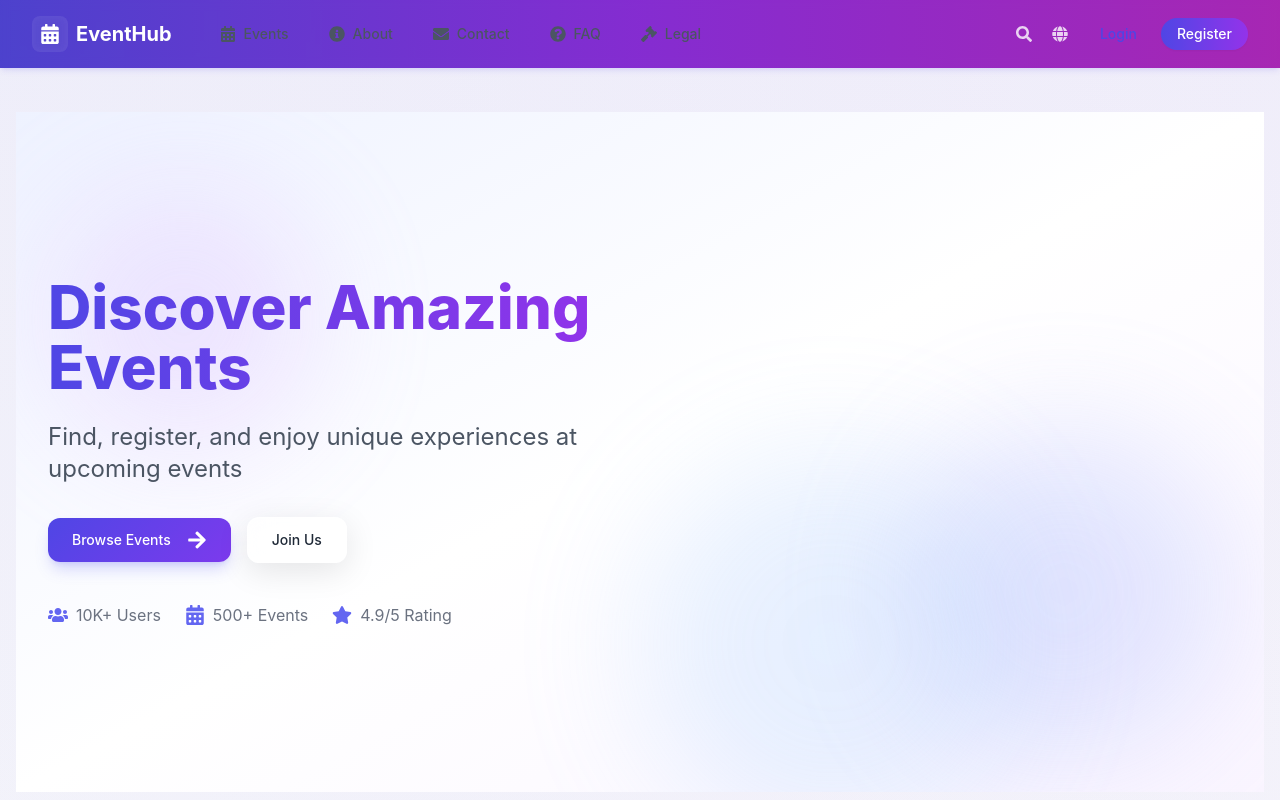
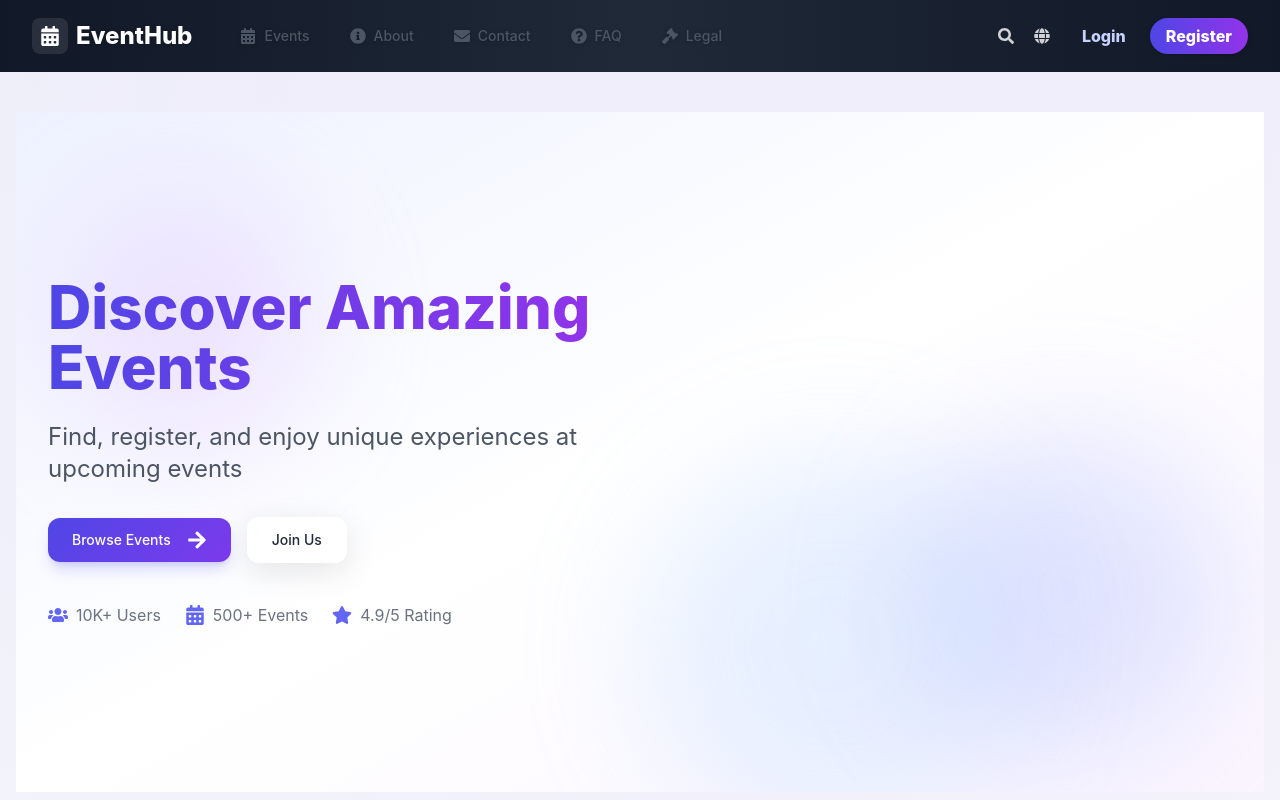
Before and after one commit to AjayKumarR24430/Event-Registration, a React (Create React App) app in the folder frontend/: page / in a window 1280 px wide. Shown: the top 800 px of the page. Built offline with nearby package versions, Linux system fonts and the light colour scheme; no server answers.

Commit message:
update css

```diff
--- a/frontend/src/components/layout/Navbar.js
+++ b/frontend/src/components/layout/Navbar.js
@@ -24,19 +24,16 @@ const Navbar = () => {
     const handleScroll = () => {
       setIsScrolled(window.scrollY > 10);
     };
-
     window.addEventListener('scroll', handleScroll);
     return () => window.removeEventListener('scroll', handleScroll);
   }, []);
 
   useEffect(() => {
-    // Close menus when clicking outside
     const handleClickOutside = (event) => {
       if (userMenuOpen && !event.target.closest('.user-menu-container')) {
         setUserMenuOpen(false);
       }
     };
-
     document.addEventListener('mousedown', handleClickOutside);
     return () => document.removeEventListener('mousedown', handleClickOutside);
   }, [userMenuOpen]);
@@ -52,22 +49,20 @@ const Navbar = () => {
     setUserMenuOpen(false);
   };
 
+  // Bolder, brighter NavLink
   const NavLink = ({ to, children, icon: Icon, onClick }) => {
     const isActive = location.pathname === to || location.pathname.startsWith(to + '/');
     return (
       <Link
         to={to}
-        className={`nav-link group flex h-10 items-center px-3 text-sm font-medium transition-all duration-200 ${
-          isActive
-            ? 'text-indigo-600 dark:text-indigo-400'
-            : 'text-gray-700 dark:text-gray-200 hover:text-indigo-600 dark:hover:text-indigo-400'
-        }`}
+        className={`nav-link group flex h-10 items-center px-3 text-base font-extrabold text-white drop-shadow transition-all duration-200 relative
+          hover:text-indigo-300 dark:hover:text-indigo-300`}
         onClick={onClick || (() => setIsOpen(false))}
       >
         {Icon && <Icon className="mr-2 h-4 w-4" />}
         <span>{children}</span>
         {isActive && (
-          <span className="absolute bottom-0 left-0 h-0.5 w-full bg-indigo-600 dark:bg-indigo-400"></span>
+          <span className="absolute bottom-0 left-0 h-0.5 w-full bg-indigo-400 dark:bg-indigo-300"></span>
         )}
       </Link>
     );
@@ -135,26 +130,26 @@ const Navbar = () => {
         onClick={() => setUserMenuOpen(!userMenuOpen)}
         className="flex items-center gap-2 rounded-full pl-2 pr-3 py-1.5 transition-all duration-200 hover:bg-gray-100 dark:hover:bg-gray-800"
       >
-        <div className="h-8 w-8 overflow-hidden rounded-full bg-gradient-to-br from-indigo-500 to-purple-600 flex items-center justify-center text-white">
+        <div className="h-8 w-8 overflow-hidden rounded-full bg-gradient-to-br from-indigo-500 to-purple-600 flex items-center justify-center text-white font-extrabold drop-shadow">
           {user?.name ? user.name.charAt(0).toUpperCase() : <FaUserCircle className="h-6 w-6" />}
         </div>
-        <span className="hidden text-sm font-medium text-gray-700 dark:text-gray-200 sm:block">
+        <span className="hidden text-base font-extrabold text-white drop-shadow sm:block">
           {user?.name || t('Account')}
         </span>
-        <FaChevronDown className={`h-3 w-3 text-gray-500 transition-transform duration-200 ${userMenuOpen ? 'rotate-180' : ''}`} />
+        <FaChevronDown className={`h-3 w-3 text-white transition-transform duration-200 ${userMenuOpen ? 'rotate-180' : ''}`} />
       </button>
 
       {userMenuOpen && (
-        <div className="absolute right-0 mt-2 w-48 rounded-xl bg-white dark:bg-gray-800 py-2 shadow-xl ring-1 ring-black/5 dark:ring-white/10 animate-scaleIn origin-top-right z-50">
+        <div className="absolute right-0 mt-2 w-48 rounded-xl bg-gray-900 dark:bg-gray-800 py-2 shadow-xl ring-1 ring-black/5 dark:ring-white/10 animate-scaleIn origin-top-right z-50">
           <div className="px-4 py-2 border-b border-gray-100 dark:border-gray-700">
-            <p className="text-sm font-medium text-gray-900 dark:text-white">{user?.name}</p>
-            <p className="text-xs text-gray-500 dark:text-gray-400">{user?.email}</p>
+            <p className="text-base font-extrabold text-white drop-shadow">{user?.name}</p>
+            <p className="text-xs text-gray-300 dark:text-gray-300">{user?.email}</p>
           </div>
 
           {isAdmin && (
             <Link
               to="/admin/events"
-              className="flex items-center px-4 py-2 text-sm text-gray-700 dark:text-gray-200 hover:bg-gray-100 dark:hover:bg-gray-700 w-full text-left"
+              className="flex items-center px-4 py-2 text-base font-extrabold text-white drop-shadow hover:bg-gray-700 w-full text-left"
               onClick={() => setUserMenuOpen(false)}
             >
               <FaCalendarAlt className="mr-2 h-4 w-4 text-indigo-500" />
@@ -164,7 +159,7 @@ const Navbar = () => {
 
           <Link
             to="/my-registrations"
-            className="flex items-center px-4 py-2 text-sm text-gray-700 dark:text-gray-200 hover:bg-gray-100 dark:hover:bg-gray-700 w-full text-left"
+            className="flex items-center px-4 py-2 text-base font-extrabold text-white drop-shadow hover:bg-gray-700 w-full text-left"
             onClick={() => setUserMenuOpen(false)}
           >
             <FaUserCircle className="mr-2 h-4 w-4 text-indigo-500" />
@@ -173,7 +168,7 @@ const Navbar = () => {
 
           <button
             onClick={onLogout}
-            className="flex items-center px-4 py-2 text-sm text-red-600 dark:text-red-400 hover:bg-gray-100 dark:hover:bg-gray-700 w-full text-left"
+            className="flex items-center px-4 py-2 text-base font-extrabold text-red-500 drop-shadow hover:bg-gray-700 w-full text-left"
           >
             <FaSignOutAlt className="mr-2 h-4 w-4" />
             {t('Logout')}
@@ -185,13 +180,13 @@ const Navbar = () => {
     <div className="flex items-center gap-2">
       <Link
         to="/login"
-        className="px-4 py-1.5 text-sm font-medium text-indigo-600 dark:text-indigo-400 hover:text-indigo-700 dark:hover:text-indigo-300 transition-colors duration-200"
+        className="px-4 py-1.5 text-base font-extrabold text-indigo-200 hover:text-indigo-300 transition-colors duration-200"
       >
         {t('Login')}
       </Link>
       <Link
         to="/register"
-        className="rounded-full bg-gradient-to-r from-indigo-600 to-purple-600 px-4 py-1.5 text-sm font-medium text-white shadow-sm hover:from-indigo-700 hover:to-purple-700 focus:outline-none focus:ring-2 focus:ring-indigo-500 focus:ring-offset-2 transition-all duration-200"
+        className="rounded-full bg-gradient-to-r from-indigo-600 to-purple-600 px-4 py-1.5 text-base font-extrabold text-white drop-shadow shadow-sm hover:from-indigo-700 hover:to-purple-700 focus:outline-none focus:ring-2 focus:ring-indigo-500 focus:ring-offset-2 transition-all duration-200"
       >
         {t('Register')}
       </Link>
@@ -202,25 +197,21 @@ const Navbar = () => {
     <nav
       className={`fixed top-0 w-full z-50 transition-all duration-300 ${
         isScrolled
-          ? 'glass dark:glass-dark shadow-sm py-1.5'
-          : 'bg-gradient-to-r from-indigo-700/95 via-purple-700/95 to-fuchsia-700/95 backdrop-blur-sm py-1.5 text-white shadow-md shadow-indigo-600/10'
+          ? 'bg-gray-900 shadow-md py-2'
+          : 'bg-gradient-to-r from-gray-900 via-gray-800 to-gray-900 py-2'
       }`}
     >
       <div className="container-custom flex h-14 items-center justify-between">
         <div className="flex items-center">
           <Link
             to={user?.role === 'admin' ? '/admin/events' : '/'}
-            className="flex items-center gap-2 text-xl font-bold group"
+            className="flex items-center gap-2 text-2xl font-extrabold group"
             aria-label="Home"
           >
             <div className="flex h-9 w-9 items-center justify-center rounded-lg bg-white/10 backdrop-blur-sm group-hover:bg-white/20 transition-colors duration-300">
               <FaCalendarAlt className="h-5 w-5 text-white group-hover:scale-110 transition-transform duration-300" />
             </div>
-            <span className={`transform group-hover:scale-105 transition-transform duration-300 ${
-              isScrolled
-                ? 'bg-gradient-to-r from-indigo-600 to-purple-600 dark:from-indigo-400 dark:to-purple-400 bg-clip-text text-transparent'
-                : 'text-white font-bold'
-            }`}>
+            <span className="text-white font-extrabold text-2xl drop-shadow dark:text-white">
               {t('EventHub')}
             </span>
           </Link>
@@ -342,14 +333,14 @@ const Navbar = () => {
               <div className="flex flex-col gap-2">
                 <Link
                   to="/login"
-                  className="w-full rounded-lg border border-indigo-600 px-4 py-2 text-center text-sm font-medium text-indigo-600 dark:text-indigo-400 dark:border-indigo-400 transition-colors duration-200"
+                  className="w-full rounded-lg border border-indigo-600 px-4 py-2 text-center text-base font-extrabold text-indigo-200 hover:text-indigo-300 transition-colors duration-200"
                   onClick={() => setIsOpen(false)}
                 >
                   {t('Login')}
                 </Link>
                 <Link
                   to="/register"
-                  className="w-full rounded-lg bg-gradient-to-r from-indigo-600 to-purple-600 px-4 py-2 text-center text-sm font-medium text-white shadow-sm hover:from-indigo-700 hover:to-purple-700 transition-all duration-200"
+                  className="w-full rounded-lg bg-gradient-to-r from-indigo-600 to-purple-600 px-4 py-2 text-center text-base font-extrabold text-white drop-shadow shadow-sm hover:from-indigo-700 hover:to-purple-700 transition-all duration-200"
                   onClick={() => setIsOpen(false)}
                 >
                   {t('Register')}
@@ -361,7 +352,7 @@ const Navbar = () => {
               <div className="flex items-center gap-4">
                 <button
                   onClick={toggleDarkMode}
-                  className="flex items-center gap-2 text-sm text-gray-700 dark:text-gray-300"
+                  className="flex items-center gap-2 text-base font-extrabold text-white drop-shadow"
                 >
                   {isDarkMode ? (
                     <>
@@ -378,22 +369,12 @@ const Navbar = () => {
 
                 <button
                   onClick={toggleRtl}
-                  className="flex items-center gap-2 text-sm text-gray-700 dark:text-gray-300"
+                  className="flex items-center gap-2 text-base font-extrabold text-white drop-shadow"
                 >
-                  <FaGlobe className="h-4 w-4 text-indigo-600 dark:text-indigo-400" />
-                  <span>{isRtl ? 'English' : 'العربية'}</span>
+                  <FaGlobe className="h-4 w-4" />
+                  <span>{isRtl ? t('English') : t('Arabic')}</span>
                 </button>
               </div>
-
-              {isAuthenticated && (
-                <button
-                  onClick={onLogout}
-                  className="flex items-center gap-2 text-sm text-red-600 dark:text-red-400"
-                >
-                  <FaSignOutAlt className="h-4 w-4" />
-                  <span>{t('Logout')}</span>
-                </button>
-              )}
             </div>
           </div>
         </div>
--- a/frontend/src/index.css
+++ b/frontend/src/index.css
@@ -974,3 +974,11 @@
     linear-gradient(to right, rgba(255, 255, 255, 0.05) 1px, transparent 1px),
     linear-gradient(to bottom, rgba(255, 255, 255, 0.05) 1px, transparent 1px);
 }
+
+@keyframes pulse-slow {
+  0%, 100% { opacity: 1; }
+  50% { opacity: 0.7; }
+}
+.animate-pulse-slow {
+  animation: pulse-slow 2s infinite;
+}
```
